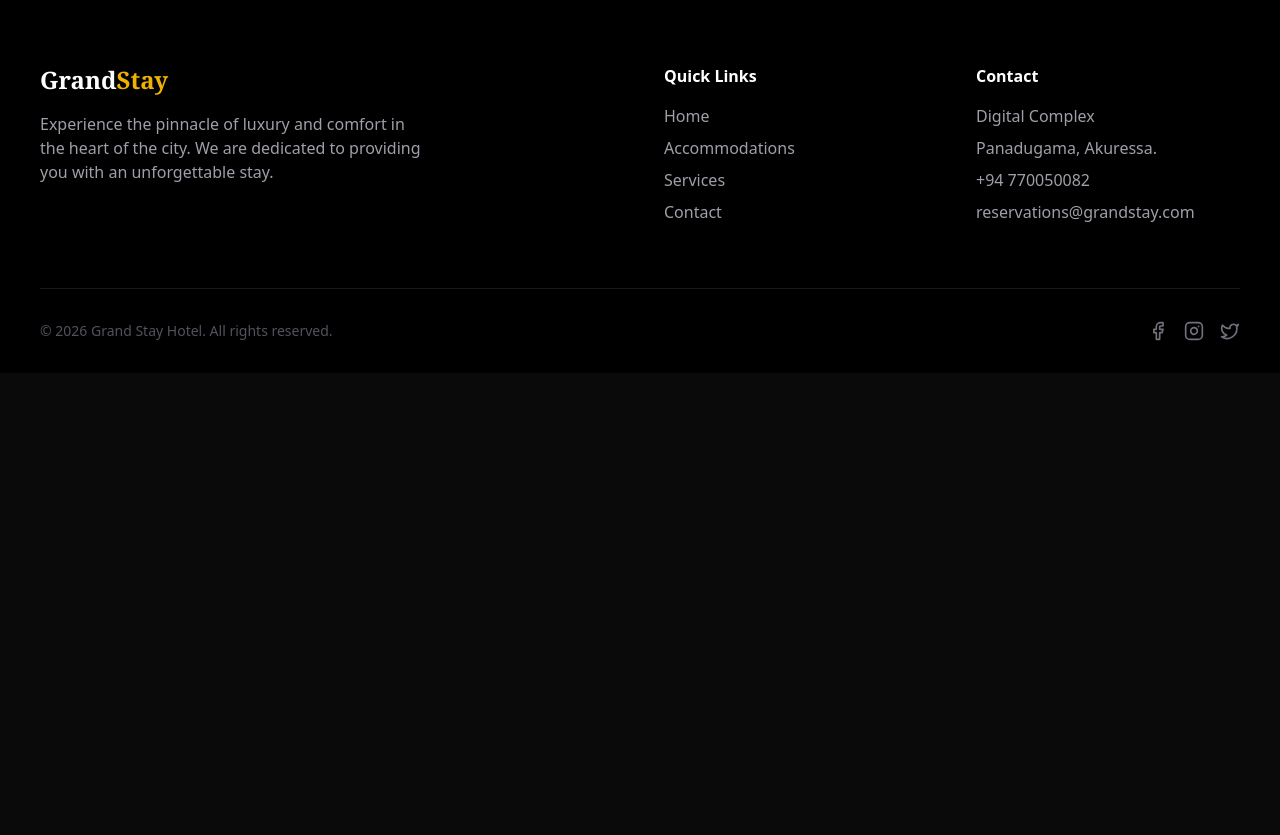
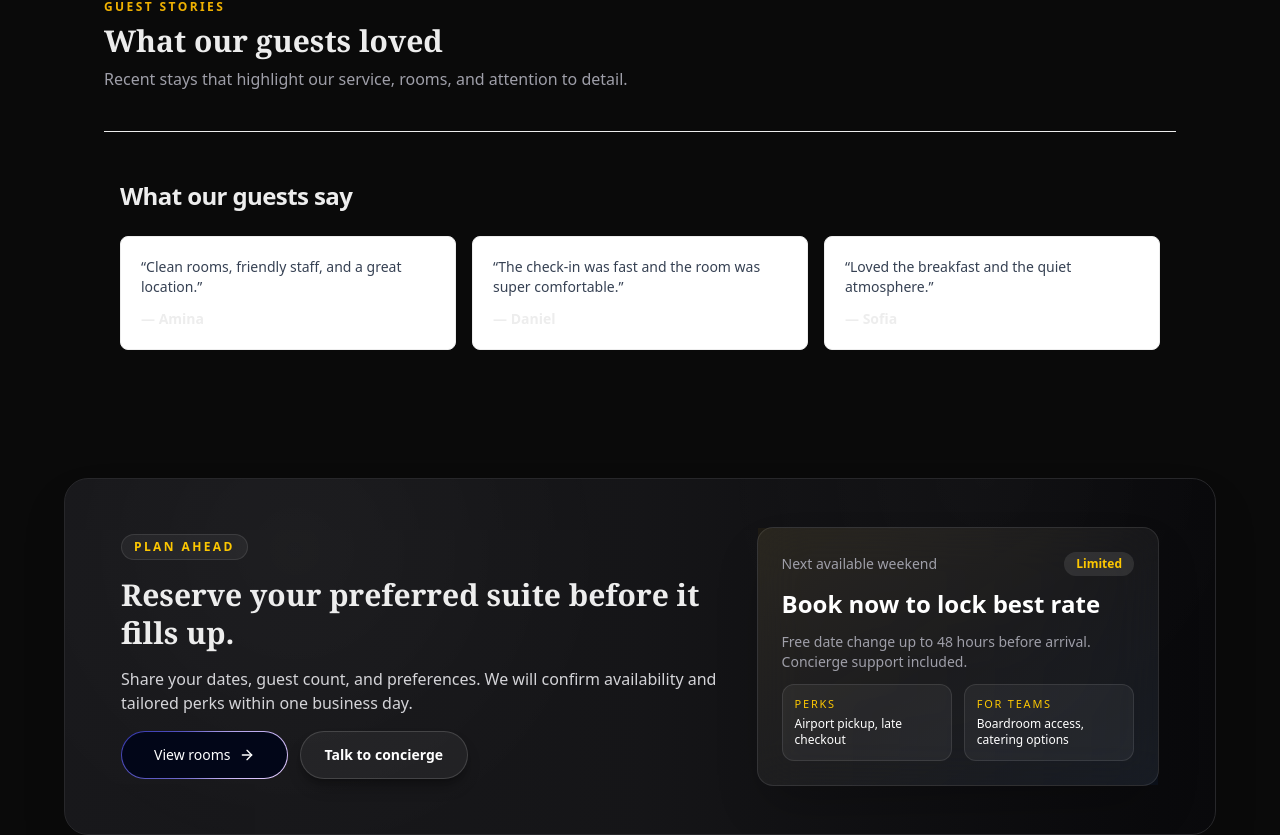
Before and after one commit to sandarusndr/Hotel-demo-site, a Next.js app: page / in a window 1280 px wide. Shown: the part 1757-2592 px from the top of the page. Before the commit the page ends 2130 px from the top, so only its background shows below. Built offline with nearby package versions, Linux system fonts and the light colour scheme; a web font is replaced by a local one.

Commit message:
home: add testimonials and cta strip

```diff
--- a/src/app/page.tsx
+++ b/src/app/page.tsx
@@ -11,6 +11,7 @@ import {
 
 import { rooms } from "@/lib/data";
 import { formatCurrency } from "@/lib/utils";
+import Testimonials from "@/components/home/Testimonials";
 
 export default function Home() {
   return (
@@ -206,6 +207,64 @@ export default function Home() {
         })()}
       </section>
 
+      {/* --- TESTIMONIALS --- */}
+      <section className="px-4 md:px-10 max-w-6xl mx-auto w-full">
+        <div className="mb-10 flex flex-col gap-2">
+          <p className="text-xs font-semibold uppercase tracking-[0.2em] text-yellow-500">Guest stories</p>
+          <h2 className="text-3xl font-serif font-bold">What our guests loved</h2>
+          <p className="text-zinc-400 max-w-2xl">Recent stays that highlight our service, rooms, and attention to detail.</p>
+        </div>
+        <Testimonials />
+      </section>
+
+      {/* --- CTA STRIP --- */}
+      <section className="px-4">
+        <div className="max-w-6xl mx-auto overflow-hidden rounded-3xl border border-zinc-800 bg-gradient-to-r from-zinc-900 via-zinc-900/80 to-zinc-950 shadow-2xl">
+          <div className="relative px-6 py-10 sm:px-10 sm:py-12 lg:px-14">
+            <div className="absolute inset-0 opacity-40 bg-[radial-gradient(circle_at_20%_20%,rgba(255,255,255,0.08),transparent_35%),radial-gradient(circle_at_80%_0%,rgba(255,255,255,0.06),transparent_30%)]" />
+            <div className="relative grid gap-8 lg:grid-cols-[1.2fr_0.8fr] items-center">
+              <div className="space-y-4">
+                <p className="inline-flex items-center gap-2 self-start rounded-full border border-white/10 bg-white/5 px-3 py-1 text-xs font-semibold uppercase tracking-[0.2em] text-yellow-400">Plan ahead</p>
+                <h3 className="text-3xl font-serif font-bold leading-tight">Reserve your preferred suite before it fills up.</h3>
+                <p className="text-zinc-300 max-w-2xl">Share your dates, guest count, and preferences. We will confirm availability and tailored perks within one business day.</p>
+                <div className="flex flex-col sm:flex-row gap-3">
+                  <Link href="/rooms" className="group relative inline-flex h-12 overflow-hidden rounded-full p-[1px] focus:outline-none focus:ring-2 focus:ring-slate-400 focus:ring-offset-2 focus:ring-offset-slate-50">
+                    <span className="absolute inset-[-1000%] animate-[spin_2s_linear_infinite] bg-[conic-gradient(from_90deg_at_50%_50%,#E2CBFF_0%,#393BB2_50%,#E2CBFF_100%)]" />
+                    <span className="inline-flex h-full w-full cursor-pointer items-center justify-center gap-2 rounded-full bg-slate-950 px-8 py-1 text-sm font-medium text-white backdrop-blur-3xl transition-colors group-hover:bg-slate-900">
+                      View rooms <ArrowRight className="w-4 h-4" />
+                    </span>
+                  </Link>
+                  <Link href="/contact" className="inline-flex h-12 items-center justify-center rounded-full border border-white/15 bg-white/5 px-6 text-sm font-semibold text-white shadow-lg shadow-black/30 transition hover:border-yellow-400/50 hover:text-yellow-100">
+                    Talk to concierge
+                  </Link>
+                </div>
+              </div>
+              <div className="relative rounded-2xl border border-white/10 bg-white/5 p-6 backdrop-blur-xl shadow-2xl">
+                <div className="absolute inset-0 bg-gradient-to-br from-yellow-500/5 via-transparent to-blue-500/5" />
+                <div className="relative space-y-3 text-sm text-zinc-200">
+                  <div className="flex items-center justify-between">
+                    <span className="text-zinc-400">Next available weekend</span>
+                    <span className="rounded-full bg-white/10 px-3 py-1 text-xs font-semibold text-yellow-400">Limited</span>
+                  </div>
+                  <div className="text-2xl font-semibold text-white">Book now to lock best rate</div>
+                  <p className="text-zinc-400">Free date change up to 48 hours before arrival. Concierge support included.</p>
+                  <div className="grid grid-cols-2 gap-3 text-xs text-zinc-300">
+                    <div className="rounded-xl border border-white/10 bg-white/5 p-3">
+                      <p className="text-[11px] uppercase tracking-[0.16em] text-yellow-400">Perks</p>
+                      <p className="mt-1 text-white">Airport pickup, late checkout</p>
+                    </div>
+                    <div className="rounded-xl border border-white/10 bg-white/5 p-3">
+                      <p className="text-[11px] uppercase tracking-[0.16em] text-yellow-400">For teams</p>
+                      <p className="mt-1 text-white">Boardroom access, catering options</p>
+                    </div>
+                  </div>
+                </div>
+              </div>
+            </div>
+          </div>
+        </div>
+      </section>
+
     </div>
   );
 }
```
